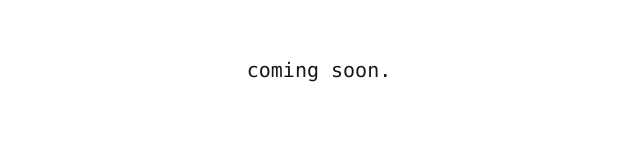
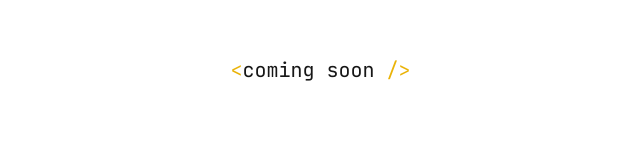
Before and after one commit to nidib/richardbidindotdev, a Next.js app: page / in a window 1280 px wide. Shown: the part 210-370 px from the top of the page, without its empty margins (313-953 px from the left). Built offline with nearby package versions, Linux system fonts and the light colour scheme.

Commit message:
uses jetbrains mono and updates the ui

```diff
--- a/src/app/components/caret.tsx
+++ b/src/app/components/caret.tsx
@@ -1,3 +1,5 @@
 export function Caret() {
-	return <div className="h-[21px] w-2.5 ml-1.5 bg-yellow-500 animate-blink" />;
+	return (
+		<div className="h-[21px] w-2.5 ml-[3px] bg-yellow-500 animate-blink" />
+	);
 }
--- a/src/app/globals.css
+++ b/src/app/globals.css
@@ -32,4 +32,5 @@ body {
 	color: var(--foreground);
 	background: var(--background);
 	font-family: sans-serif;
+	font-variant-ligatures: none;
 }
--- a/src/app/layout.tsx
+++ b/src/app/layout.tsx
@@ -1,6 +1,7 @@
 import type { Metadata } from 'next';
+import { JetBrains_Mono } from 'next/font/google';
+import { headers } from 'next/headers';
 import './globals.css';
-import { headers } from 'next/headers';
 
 const title = 'Richard Bidin';
 const description =
@@ -27,6 +28,12 @@ export async function generateMetadata(): Promise<Metadata> {
 	};
 }
 
+const jetBrainsMono = JetBrains_Mono({
+	subsets: ['latin'],
+	variable: '--font-jetmono',
+	fallback: ['monospace'],
+});
+
 type Props = Readonly<{
 	children: React.ReactNode;
 }>;
@@ -34,7 +41,9 @@ type Props = Readonly<{
 export default function RootLayout({ children }: Props) {
 	return (
 		<html lang="pt-BR">
-			<body className="antialiased">{children}</body>
+			<body className={`${jetBrainsMono.variable} antialiased font-jetmono`}>
+				{children}
+			</body>
 		</html>
 	);
 }
--- a/src/app/page.tsx
+++ b/src/app/page.tsx
@@ -5,7 +5,10 @@ export default function Home() {
 	return (
 		<div>
 			<main className="h-[70dvh] flex items-center justify-center">
-				<h1 className="text-xl font-mono">coming soon.</h1>
+				<h1 className="text-xl">
+					<span className="text-yellow-500">{'<'}</span>coming soon
+					<span className="text-yellow-500">{' />'}</span>
+				</h1>
 				<Caret />
 			</main>
 			<footer className="h-[30dvh] flex flex-col gap-2 justify-start items-center">
--- a/tailwind.config.ts
+++ b/tailwind.config.ts
@@ -12,6 +12,9 @@ export default {
 				background: 'var(--background)',
 				foreground: 'var(--foreground)',
 			},
+			fontFamily: {
+				jetmono: ['var(--font-jetmono)'],
+			},
 			animation: {
 				blink: 'blink 1.3s steps(1, start) infinite',
 			},
```
Also changed, not shown: public/preview.png.
